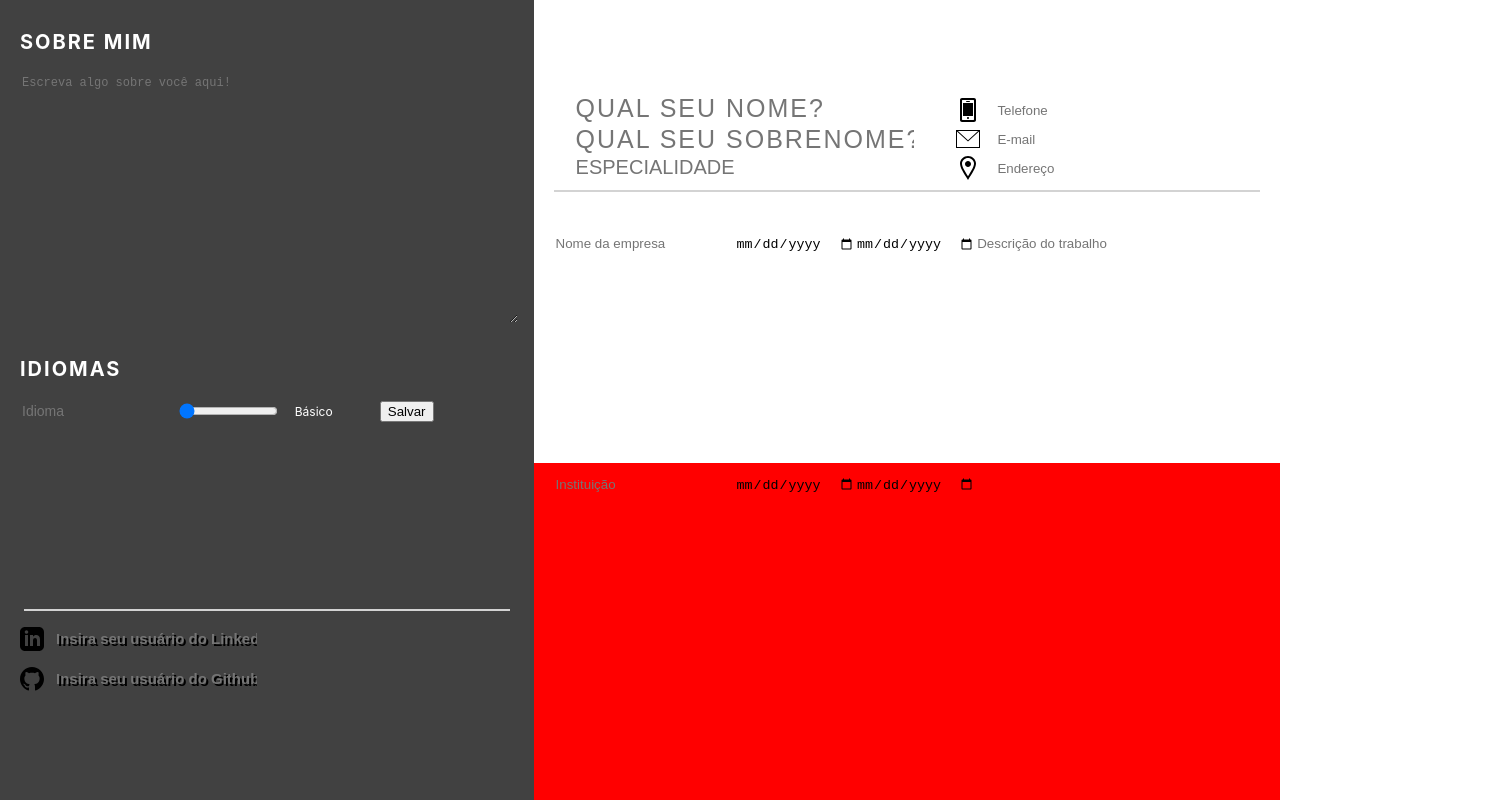
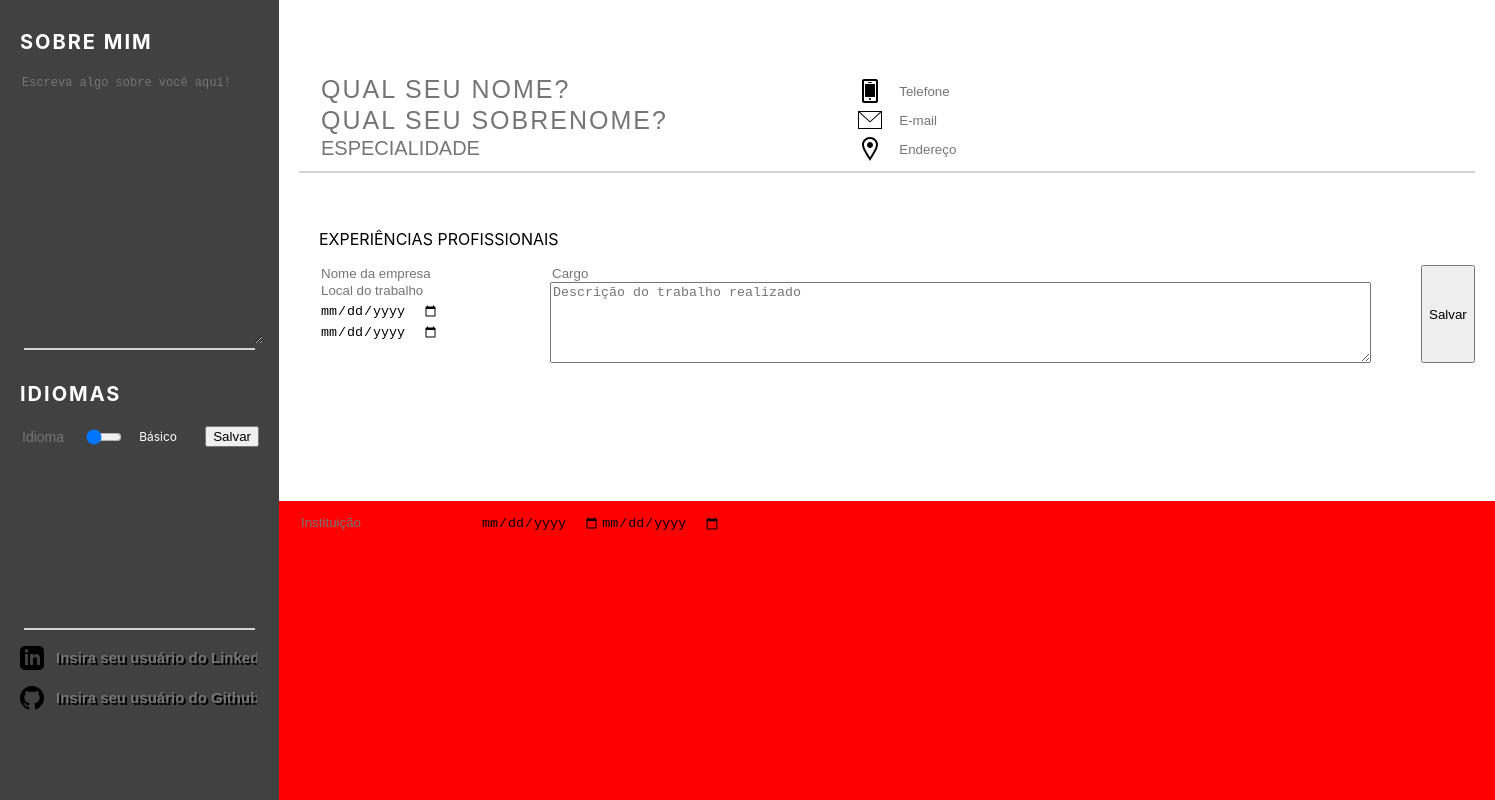
Before and after one commit to gukenji/cv-project, a React (Create React App) app: page / in a window 1280 px wide. Shown: the whole page, 1495 px wide, since content can reach past the window. Built offline with nearby package versions, Linux system fonts and the light colour scheme.

Commit message:
finish professional experience layout and some rendering logic

```diff
--- a/src/components/Languages.js
+++ b/src/components/Languages.js
@@ -1,22 +1,21 @@
 import React, { Component } from "react";
-import LanguageMetric from "./LanguageMetric"
-import '../style/Languages.css';
+import LanguageMetric from "./LanguageMetric";
+import "../style/Languages.css";
 
 class Languages extends Component {
-  constructor(props){
+  constructor(props) {
     super(props);
     this.state = {
-      skill: { text: '',
-               proficiency: 1},
-      skills: []
-    }
+      skill: { text: "", proficiency: 1 },
+      skills: [],
+    };
     this.showValue = this.showValue.bind(this);
     this.saveLanguage = this.saveLanguage.bind(this);
   }
 
-  showValue(){
-    const output = document.getElementById('language-output');
-    const value = document.getElementById('language-range').value;
+  showValue() {
+    const output = document.getElementById("language-output");
+    const value = document.getElementById("language-range").value;
     output.textContent = this.proficiencyLevel(parseInt(value));
   }
 
@@ -41,19 +40,20 @@ class Languages extends Component {
     e.preventDefault();
     this.setState({
       skills: this.state.skills.concat(this.state.skill),
-      skill: { text: '',
-              proficiency: null},
-    })
+      skill: { text: "", proficiency: null },
+    });
   }
 
   handleChange = (e) => {
-    const text = document.getElementById('languages').value;
-    const proficiency = parseInt(document.getElementById('language-range').value);
+    const text = document.getElementById("languages").value;
+    const proficiency = parseInt(
+      document.getElementById("language-range").value
+    );
     this.setState({
-      skill : {
+      skill: {
         text: text,
-        proficiency: proficiency
-      }
+        proficiency: proficiency,
+      },
     });
   };
 
@@ -62,18 +62,35 @@ class Languages extends Component {
     return (
       <div className="Languages">
         <p>IDIOMAS</p>
-          {skills.map((skill) => {
-            return (<div className="RenderLanguages">
-                      <p>{skill.text}</p>
-                      <LanguageMetric skill = {skill.proficiency} />
-                      <p>{this.proficiencyLevel(skill.proficiency)}</p>
-                    </div>
-            )
-          })}
+        {skills.map((skill) => {
+          return (
+            <div className="RenderLanguages">
+              <p>{skill.text}</p>
+              <LanguageMetric skill={skill.proficiency} />
+              <p>{this.proficiencyLevel(skill.proficiency)}</p>
+            </div>
+          );
+        })}
         <div className="NewLanguage no-print">
           <form>
-            <input type='text' id='languages' placeholder='Idioma' onChange={this.handleChange} value={skill.text}/>
-            <input type='range'  defaultValue="1" min="1" max="4" step="1" onClick={this.showValue}  onChange={this.handleChange} id="language-range" /> <span id="language-output"></span>
+            <input
+              type="text"
+              id="languages"
+              placeholder="Idioma"
+              onChange={this.handleChange}
+              value={skill.text}
+            />
+            <input
+              type="range"
+              defaultValue="1"
+              min="1"
+              max="4"
+              step="1"
+              onClick={this.showValue}
+              onChange={this.handleChange}
+              id="language-range"
+            />{" "}
+            <span id="language-output"></span>
             <button onClick={this.saveLanguage}>Salvar</button>
           </form>
         </div>
@@ -82,9 +99,10 @@ class Languages extends Component {
   }
 
   componentDidMount() {
-    {this.showValue()}
+    {
+      this.showValue();
+    }
   }
-
 }
 
 export default Languages;
--- a/src/components/ProfessionalExperience.js
+++ b/src/components/ProfessionalExperience.js
@@ -1,29 +1,116 @@
+import { toHaveStyle } from "@testing-library/jest-dom/dist/matchers";
 import React, { Component } from "react";
-import '../style/ProfessionalExperience.css';
+import "../style/ProfessionalExperience.css";
 
 class ProfessionalExperience extends Component {
-  constructor(props){
+  constructor(props) {
     super(props);
     this.state = {
-      experience: { company: '',
-                    start_date: '',
-                    end_date: '',
-                    job_description: ''
-                  }
-    }
+      experience: {
+        company: "",
+        state: "",
+        start_date: "",
+        end_date: "",
+        job_position: "",
+        job_description: "",
+      },
+      experiences: [],
+    };
+    this.saveExperience = this.saveExperience.bind(this);
+  }
+  saveExperience(e) {
+    e.preventDefault();
+    this.setState({
+      experiences: this.state.experiences.concat(this.state.experience),
+      experience: {
+        company: "",
+        state: "",
+        start_date: "",
+        end_date: "",
+        job_position: "",
+        job_description: "",
+      },
+    });
+
+    console.log(this.state.experiences);
   }
 
+  handleChange = (e) => {
+    const company = document.getElementById("company").value;
+    const state = document.getElementById("state").value;
+    const start_date = document.getElementById("exp_start_date").value;
+    const end_date = document.getElementById("exp_end_date").value;
+    const job_position = document.getElementById("job_position").value;
+    const job_description = document.getElementById("job_description").value;
+    this.setState({
+      experience: {
+        company: company,
+        state: state,
+        start_date: start_date,
+        end_date: end_date,
+        job_position: job_position,
+        job_description: job_description,
+      },
+    });
+  };
 
   render() {
     const { experience } = this.state;
     return (
-      <div className="ProfessionalExperience">
+      <div className="ProfessionalExperience no-print">
+        <p>EXPERIÊNCIAS PROFISSIONAIS</p>
         <form>
-          <input type='text' id='company' placeholder='Nome da empresa' />
-          <input type='date' id='exp_start_date' placeholder='Data de Início' />
-          <input type='date' id='exp_end_date' placeholder='Data de Término' />
-          <input type='text' id='job_description' placeholder='Descrição do trabalho' />
-
+          <div className="left-side">
+            <input
+              type="text"
+              id="company"
+              placeholder="Nome da empresa"
+              value={experience.company}
+              onChange={this.handleChange}
+            />
+            <input
+              type="text"
+              id="state"
+              placeholder="Local do trabalho"
+              value={experience.state}
+              onChange={this.handleChange}
+            />
+            <span>
+              <input
+                type="date"
+                id="exp_start_date"
+                placeholder="Data de Início"
+                value={experience.start_date}
+                onChange={this.handleChange}
+              />
+              <input
+                type="date"
+                id="exp_end_date"
+                placeholder="Data de Término"
+                value={experience.end_date}
+                onChange={this.handleChange}
+              />
+            </span>
+          </div>
+          <div className="right-side">
+            <input
+              type="text"
+              id="job_position"
+              placeholder="Cargo"
+              value={experience.job_position}
+              onChange={this.handleChange}
+            />
+            <textarea
+              maxlength="600"
+              rows="5"
+              cols="100"
+              id="job_description"
+              placeholder="Descrição do trabalho realizado"
+              value={experience.job_description}
+              onChange={this.handleChange}
+            ></textarea>
+          </div>
+          <button onClick={this.saveExperience}>Salvar</button>
         </form>
       </div>
     );
--- a/src/style/ProfessionalExperience.css
+++ b/src/style/ProfessionalExperience.css
@@ -1,4 +1,15 @@
 .ProfessionalExperience {
   grid-area: prof;
   background-color: white;
+  margin-left: 20px;
 }
+
+.ProfessionalExperience > form {
+  display: flex;
+  gap: 50px;
+}
+
+.ProfessionalExperience > form > div {
+  display: flex;
+  flex-direction: column;
+}
```
Also changed, not shown: src/components/About.js (+8 -6 lines).
